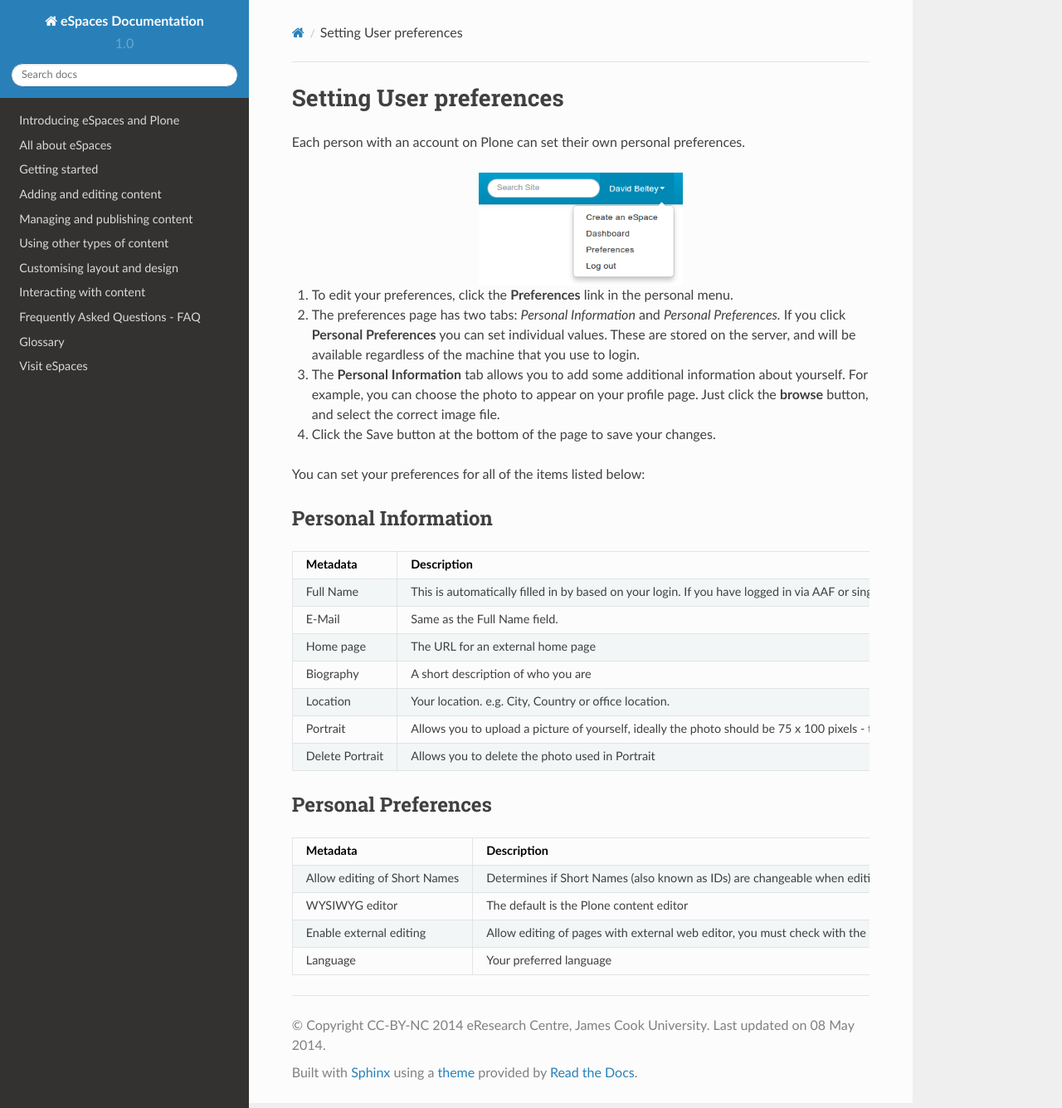
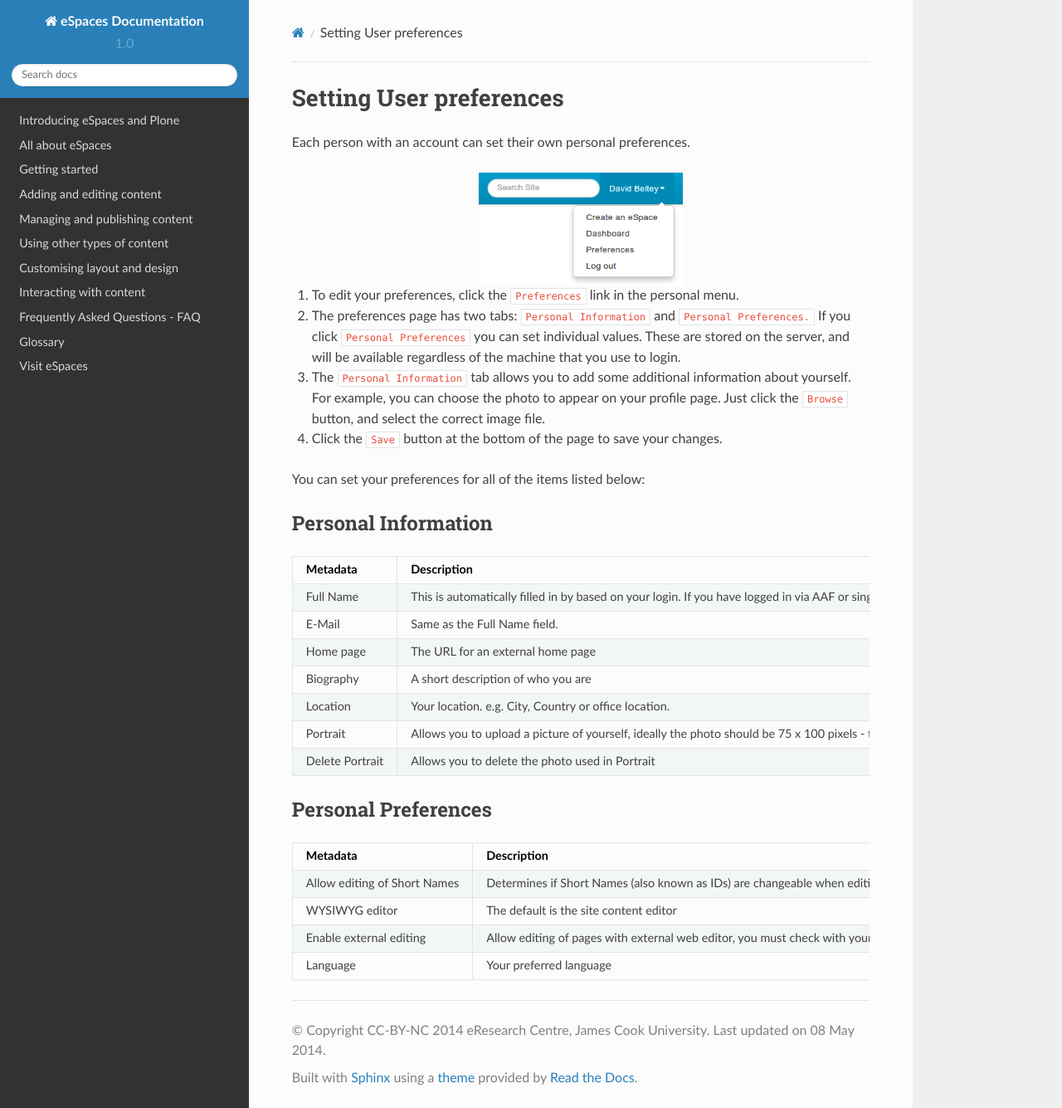
Before and after one commit to jcu-eresearch/plone-user-doc, a Sphinx documentation site: the page built from source/features-preferences.rst, in a window 1280 px wide and 1335 px high. Shown: the whole window at 83% size. Built offline with Sphinx 7.4.7 and the Read the Docs theme 2.0.0, drawn with Linux system fonts in a browser that asks for light colours.

Commit message:
Remove Plone references

```diff
--- a/source/features-preferences.rst
+++ b/source/features-preferences.rst
@@ -1,30 +1,27 @@
 Setting User preferences
 ========================
 
-Each person with an account on Plone can set their own personal preferences.
+Each person with an account can set their own personal preferences.
 
 .. image:: /images/user-tools-menu.png
    :alt: User actions menu
    :align: center
    :scale: 75%
 
-
-
-
-#. To edit your preferences, click the **Preferences** link in the personal
+#. To edit your preferences, click the ``Preferences`` link in the personal
    menu.
 
-#. The preferences page has two tabs: *Personal Information* and *Personal
-   Preferences.* If you click **Personal Preferences** you can set individual
-   values. These are stored on the server, and will be available
-   regardless of the machine that you use to login.
+#. The preferences page has two tabs: ``Personal Information`` and ``Personal
+   Preferences.`` If you click ``Personal Preferences`` you can set individual
+   values. These are stored on the server, and will be available regardless of
+   the machine that you use to login.
 
-#. The **Personal Information** tab allows you to add some additional
+#. The ``Personal Information`` tab allows you to add some additional
    information about yourself. For example, you can choose the photo to appear
-   on your profile page. Just click the **browse** button, and select the
+   on your profile page. Just click the ``Browse`` button, and select the
    correct image file.
 
-#. Click the Save button at the bottom of the page to save your changes.
+#. Click the ``Save`` button at the bottom of the page to save your changes.
 
 You can set your preferences for all of the items listed below:
 
@@ -59,19 +56,19 @@ Personal Information
 Personal Preferences
 --------------------
 
-+-------------------------+---------------------------------------------------+
-| Metadata                | Description                                       |
-+=========================+===================================================+
-| Allow editing of Short  | Determines if Short Names (also known as IDs) are |
-| Names                   | changeable when editing items. If Short Names are |
-|                         | not displayed, they will be generated             |
-|                         | automatically.                                    |
-+-------------------------+---------------------------------------------------+
-| WYSIWYG editor          | The default is the Plone content editor           |
-+-------------------------+---------------------------------------------------+
-| Enable external editing | Allow editing of pages with external web editor,  |
-|                         | you must check with the Plone Admin to see if     |
-|                         | this is enabled                                   |
-+-------------------------+---------------------------------------------------+
-| Language                | Your preferred language                           |
-+-------------------------+---------------------------------------------------+
++-------------------------+-------------------------------------------------------+
+| Metadata                | Description                                           |
++=========================+=======================================================+
+| Allow editing of Short  | Determines if Short Names (also known as IDs) are     |
+| Names                   | changeable when editing items. If Short Names are     |
+|                         | not displayed, they will be generated                 |
+|                         | automatically.                                        |
++-------------------------+-------------------------------------------------------+
+| WYSIWYG editor          | The default is the site content editor                |
++-------------------------+-------------------------------------------------------+
+| Enable external editing | Allow editing of pages with external web editor,      |
+|                         | you must check with your site administrator to see if |
+|                         | this is enabled.                                      |
++-------------------------+-------------------------------------------------------+
+| Language                | Your preferred language                               |
++-------------------------+-------------------------------------------------------+
--- a/source/layout-portlets.rst
+++ b/source/layout-portlets.rst
@@ -5,7 +5,7 @@ What are portlets?
 ------------------
 
 Portlets are small panels of information that you can display to either help
-your users or improve page display. If you've used your Plone site, you'll
+your users or improve page display. If you've used |project-name|, you'll
 already have used portlets - likely without even knowing.  Here's an example:
 
 .. image:: /images/portlet_example.png
```
Also changed, not shown: source/content-creation.rst (+13 -6 lines), source/content-special.rst (+23 -18 lines), source/layout-containers.rst (+15 -7 lines).
